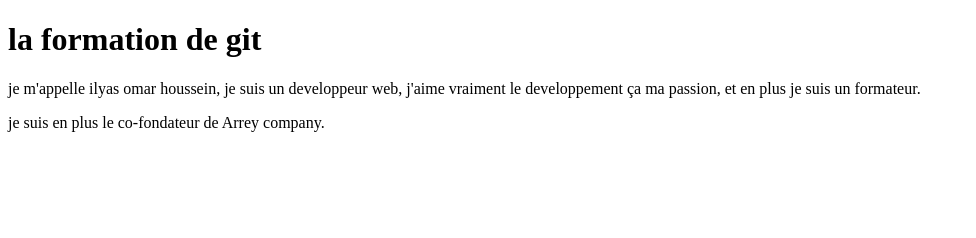
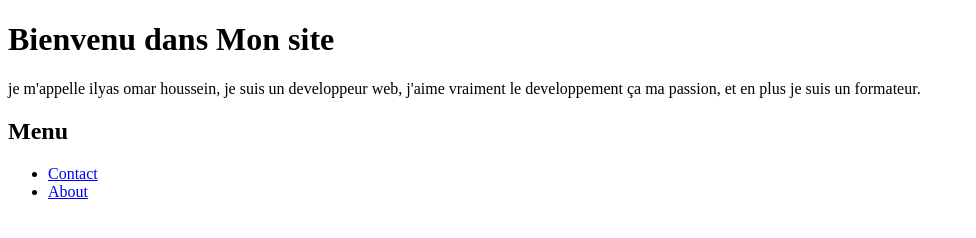
Before and after one commit to IlyasomarH/Arrey-formation, a plain HTML site: page index.html in a window 1280 px wide. Shown: the whole page, without its empty margins (0-976 px from the left). Drawn offline with Linux system fonts and the light colour scheme.

Commit message:
Ajouter un nouveau menu + des page contact et About

```diff
--- a/index.html
+++ b/index.html
@@ -11,14 +11,23 @@
 		</style>
 	</head>
 	<body>
-		<h1 id="h1">la formation de git</h1>
+		<h1 id="h1">Bienvenu dans Mon site</h1>
 		<p>
 			je m'appelle ilyas omar houssein, je suis un developpeur web, j'aime
 			vraiment le developpement ça ma passion, et en plus je suis un
 			formateur.
+
 		</p>
-		<p>je suis en plus le co-fondateur de Arrey company.</p>
-		<h1 id="demo"></h1>
-
+		<h2>Menu</h2>
+		<div>
+			<ul>
+				<li>
+					<a href="contact.html"> Contact</a>
+				</li>
+				<li>
+					<a href="About.html"> About</a>
+				</li>
+			</ul>
+		</div>
 	</body>
 </html>
```
Also changed, not shown: About.html (added, +12 -0 lines), contact.html (added, +12 -0 lines).
